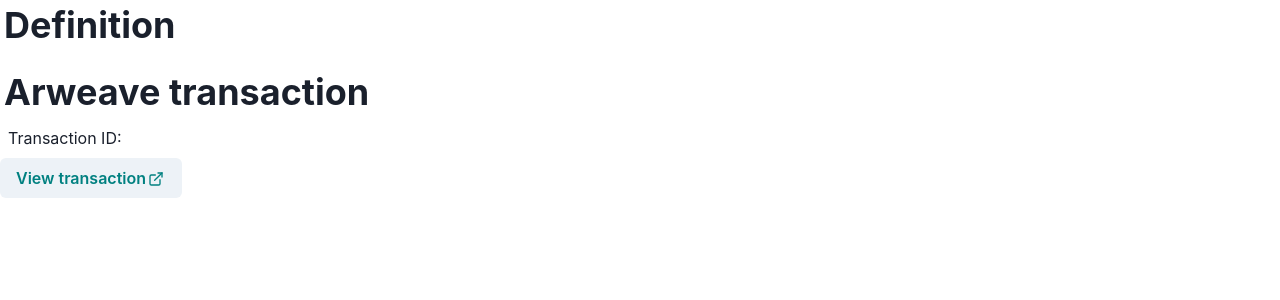
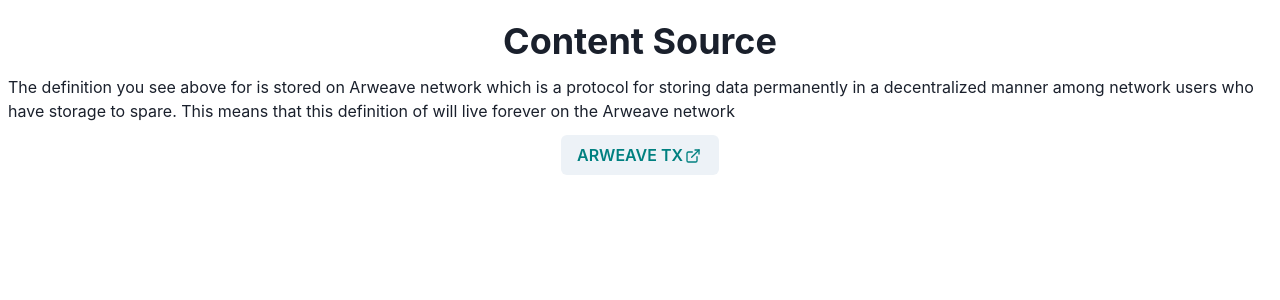
Before and after one commit to Glosseta/glosseta, a Next.js app: page /search/result in a window 1280 px wide. Shown: the top 300 px of the page. Built offline with nearby package versions, Linux system fonts and the light colour scheme.

Commit message:
Refactors search page layout

```diff
--- a/package.json
+++ b/package.json
@@ -21,7 +21,7 @@
     "next": "11.1.2",
     "react": "17.0.2",
     "react-dom": "17.0.2",
-    "swr": "^1.0.1"
+    "react-icons": "^4.3.1"
   },
   "devDependencies": {
     "@types/react": "17.0.27",
--- a/src/pages/search/result.tsx
+++ b/src/pages/search/result.tsx
@@ -6,28 +6,33 @@ export const Result = ({
   transactionId,
   definition,
   category,
+  term,
 }: any): JSX.Element => {
   const view_block_url = `${VIEWBLOCK_URL}/${transactionId}` as string;
 
   return (
     <>
       <Box>
-        <Heading as="h1" padding={1}>
-          Definition
-        </Heading>
         <Text padding={2}>{definition}</Text>
       </Box>
       <Box>
-        <Heading as="h1" padding={1}>
-          Arweave transaction
+        <Heading as="h1" textAlign="center" padding={1}>
+          Content Source
         </Heading>
-        <Text padding={2}>Transaction ID: {transactionId}</Text>
-        <Button color="teal">
-          <Link href={view_block_url} isExternal>
-            View transaction
-            <ExternalLinkIcon mx="2px" />
-          </Link>
-        </Button>
+        <Text padding={2}>
+          The definition you see above for {term} is stored on Arweave network
+          which is a protocol for storing data permanently in a decentralized
+          manner among network users who have storage to spare. This means that
+          this definition of {term} will live forever on the Arweave network
+        </Text>
+        <Box textAlign="center">
+          <Button color="teal" margin={1}>
+            <Link href={view_block_url} isExternal>
+              ARWEAVE TX
+              <ExternalLinkIcon mx="2px" />
+            </Link>
+          </Button>
+        </Box>
       </Box>
     </>
   );
--- a/src/pages/search/search.module.css
+++ b/src/pages/search/search.module.css
@@ -13,10 +13,6 @@
   flex: 1;
   display: flex;
   flex-direction: column;
-  align-items: center;
-}
-
-.definition {
   justify-content: center;
   align-items: center;
 }
```
Also changed, not shown: src/pages/search/index.tsx (+14 -4 lines), src/pages/search/unavailable-result.tsx (+10 -8 lines), 1 other file (tests, documents, lock files or other folders).
